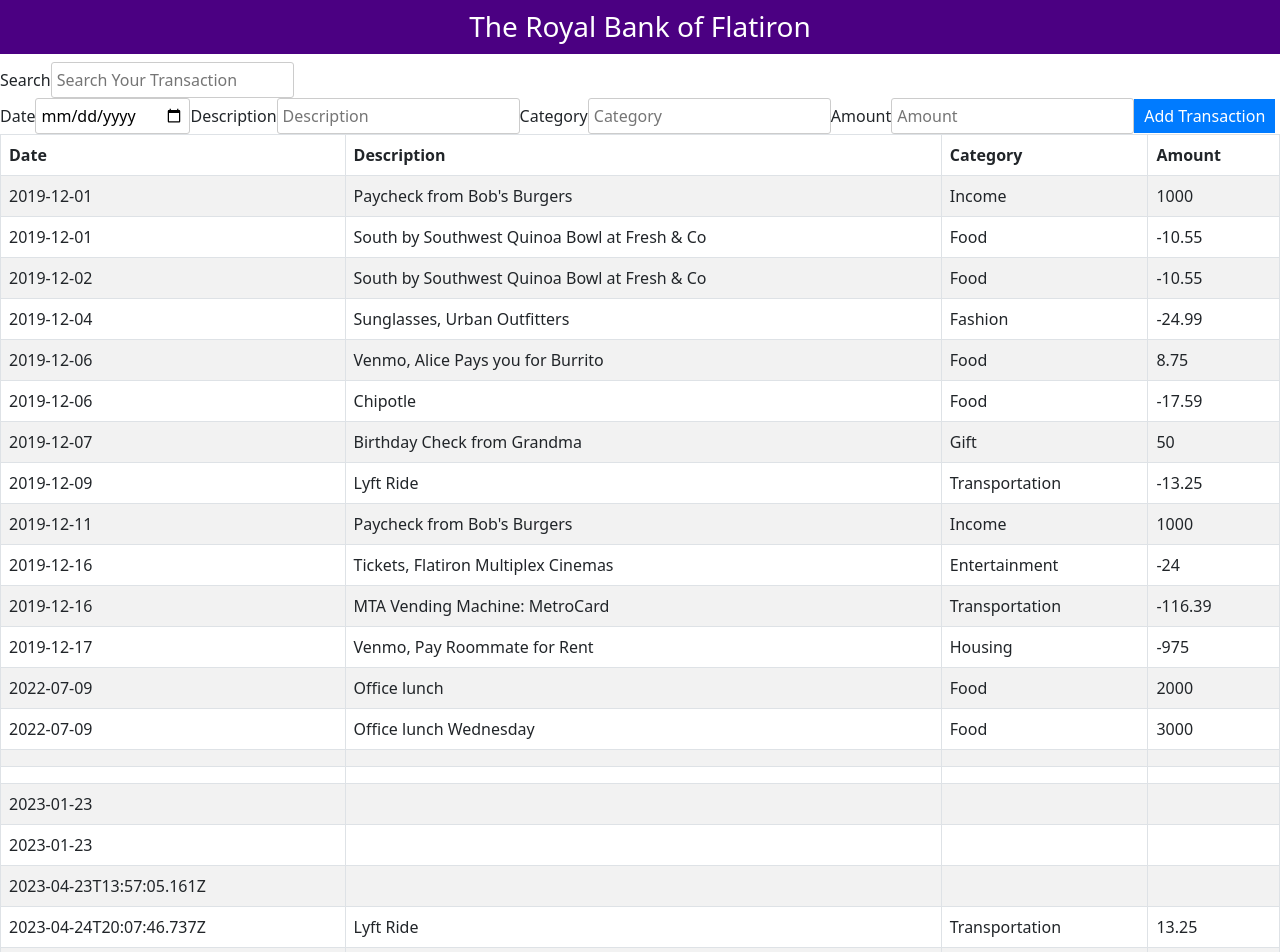
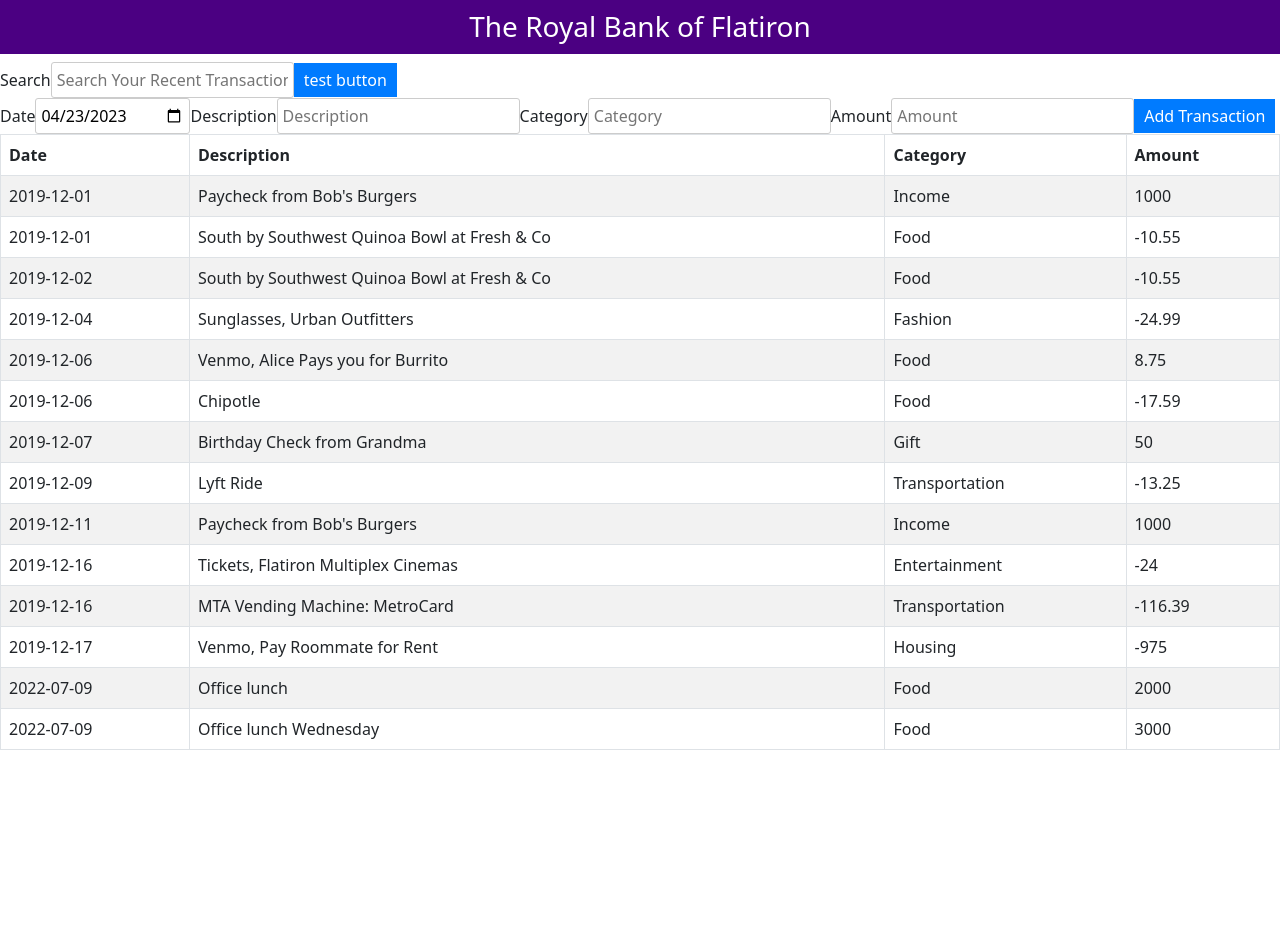
Before and after one commit to lcarbonaro/old-react-exercise, a React (Create React App) app: page / in a window 1280 px wide. Shown: the top 952 px of the page. After the commit the page ends 800 px from the top, so only its background shows below. Built offline with nearby package versions, Linux system fonts and the light colour scheme; data requests are answered from the project's data file.

Commit message:
changed date format

```diff
--- a/db.json
+++ b/db.json
@@ -97,51 +97,6 @@
       "category": "Food",
       "amount": "3000",
       "id": 14
-    },
-    {
-      "id": 15
-    },
-    {
-      "date": "",
-      "description": "",
-      "category": "",
-      "amount": "",
-      "id": 16
-    },
-    {
-      "description": "",
-      "category": "",
-      "amount": "",
-      "date": "2023-01-23",
-      "id": 17
-    },
-    {
-      "description": "",
-      "category": "",
-      "amount": "",
-      "date": "2023-01-23",
-      "id": 18
-    },
-    {
-      "description": "",
-      "category": "",
-      "amount": "",
-      "date": "2023-04-23T13:57:05.161Z",
-      "id": 19
-    },
-    {
-      "description": "Lyft Ride",
-      "category": "Transportation",
-      "amount": "13.25",
-      "date": "2023-04-24T20:07:46.737Z",
-      "id": 20
-    },
-    {
-      "description": "Lyft Ride",
-      "category": "Transportation",
-      "amount": "13.25",
-      "date": "2023-04-24T20:07:46.737Z",
-      "id": 21
     }
   ]
 }
--- a/src/components/Filter.js
+++ b/src/components/Filter.js
@@ -1,11 +1,17 @@
 import React, { useState } from "react";
 
 function Filter({ handleFilter }) {
-  const [searchTerm, setSearchTerm] = useState("");
+  //const [searchTerm, setSearchTerm] = useState("");
+  const [currentValue, setCurrentValue] = useState("");
 
   const handleChange = (event) => {
-    setSearchTerm(event.target.value);
-    handleFilter(event.target.value);
+    setCurrentValue(event.target.value);
+  };
+
+  const handleSubmit = () => {
+    const trimmedValue = currentValue.trim();
+    //setSearchTerm(trimmedValue);
+    handleFilter(trimmedValue);
   };
 
   return (
@@ -14,10 +20,11 @@ function Filter({ handleFilter }) {
       <input
         type="text"
         id="search"
-        value={searchTerm}
-        placeholder="Search Your Transaction"
+        value={currentValue}
+        placeholder="Search Your Recent Transaction"
         onChange={handleChange}
       />
+      <button onClick={handleSubmit}>test button</button>
     </div>
   );
 }
--- a/src/components/Form.js
+++ b/src/components/Form.js
@@ -5,7 +5,7 @@ function Form() {
     description: "",
     category: "",
     amount: "",
-    date: new Date().toISOString(),
+    date: new Date().toISOString().slice(0, 10),
   });
 
   const handleChange = (event) => {
@@ -31,7 +31,7 @@ function Form() {
         type="date"
         id="date"
         name="date"
-        value={new Date(formData.date).toLocaleDateString("en-KE")}
+        value={formData.date}
         onChange={handleChange}
       />
 
```
